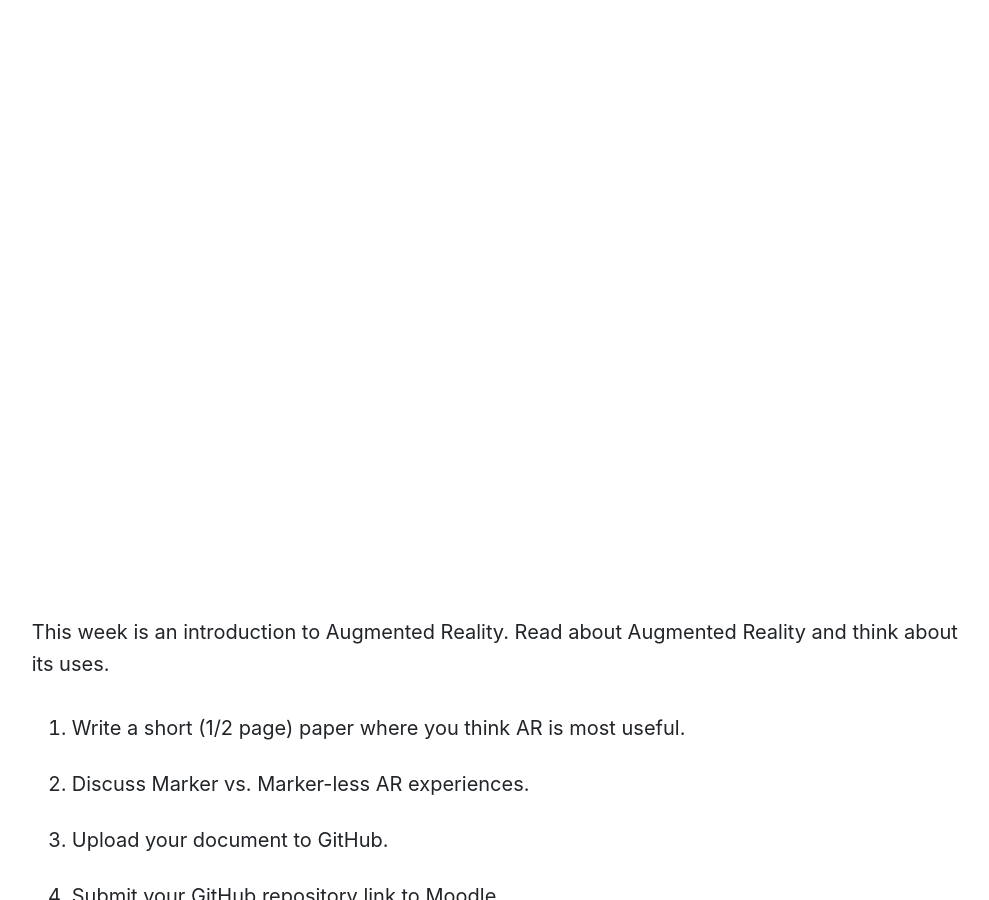
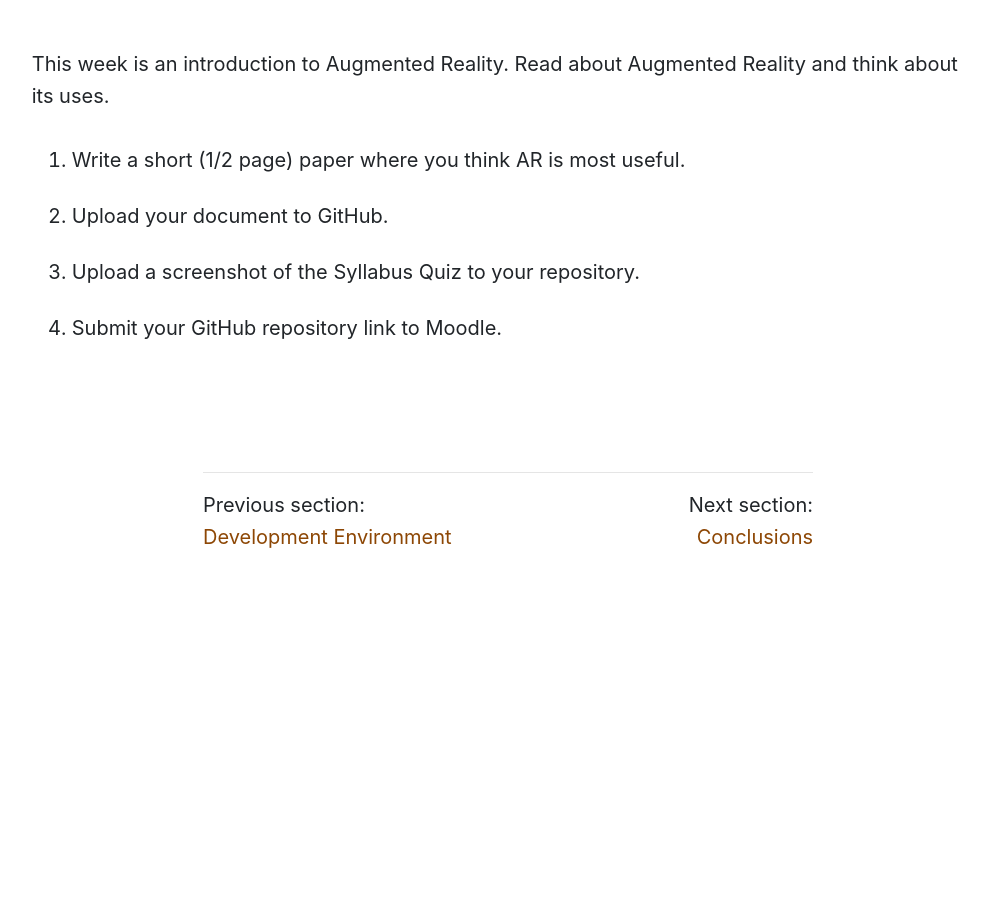
Before and after one commit to Montana-Media-Arts/391_ARVR-Fall2020, a Jekyll site: the page built from modules/week-2/_posts/2017-01-09-homework.md, in a window 1280 px wide and 900 px high, scrolled down 533 px. Shown: the whole window, without its empty margins (132-1121 px from the left). Built offline with Jekyll 4.4.1, drawn with Linux system fonts in a browser that asks for light colours; nearby versions of some CDN libraries; after the commit the page ends 1102 px from its top, so only the background shows below that.

Commit message:
added and updated homework

```diff
--- a/modules/week-2/_posts/2017-01-09-homework.md
+++ b/modules/week-2/_posts/2017-01-09-homework.md
@@ -5,11 +5,9 @@ module: 2
 
 # Homework
 
-<div class="embed-responsive embed-responsive-16by9"><iframe class="embed-responsive-item" src="" frameborder="0" allowfullscreen></iframe></div>
-
 This week is an introduction to Augmented Reality. Read about Augmented Reality and think about its uses.
 
-1.	Write a short (1/2 page) paper where you think AR is most useful.
-2.	Discuss Marker vs. Marker-less AR experiences.
-3.	Upload your document to GitHub.
-4.	Submit your GitHub repository link to Moodle.
+1. Write a short (1/2 page) paper where you think AR is most useful.
+2. Upload your document to GitHub.
+3. Upload a screenshot of the Syllabus Quiz to your repository.
+4. Submit your GitHub repository link to Moodle.
```
Also changed, not shown: modules/week-1/_posts/2017-01-03-what-is.md (+4 -0 lines), modules/week-1/_posts/2017-01-09-homework.md (added, +15 -0 lines).
